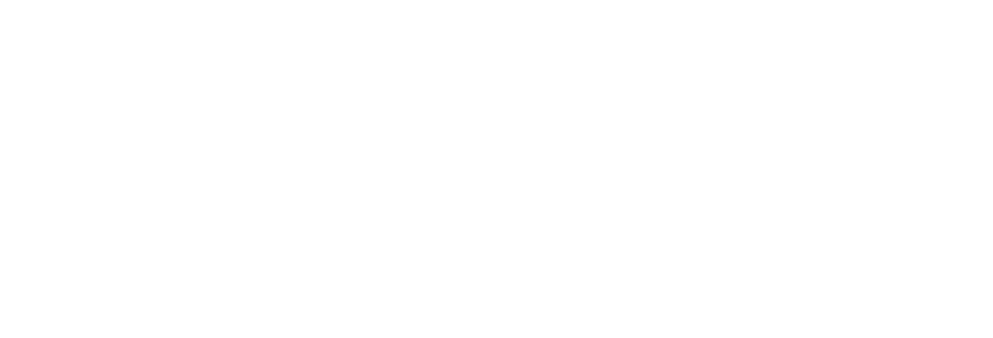
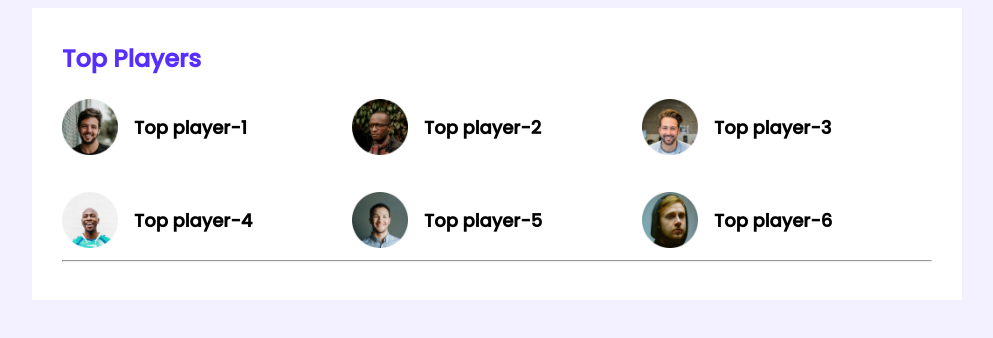
Before and after one commit to Sakhawat0pu/leaderboard-css2, a plain HTML site: page index.html in a window 1280 px wide. Shown: the whole page, without its empty margins (143-1136 px from the left). Drawn offline with Linux system fonts and the light colour scheme.

Commit message:
half of first section

```diff
--- a/index.html
+++ b/index.html
@@ -11,7 +11,51 @@
 </head>
 
 <body>
+    <!-- head-start -->
 
+    <head>
+
+    </head>
+    <!-- head-end -->
+    <main>
+        <section class="container">
+            <!-- top players and top blogs -->
+            <div class="top-players">
+                <h2 class="section-title">Top Players</h2>
+                <div class="players">
+                    <div class="player">
+                        <img src="images/players/player-1.png" alt="">
+                        <h3 class="player-name">Top player-1</h3>
+                    </div>
+                    <div class="player">
+                        <img src="images/players/player-2.png" alt="">
+                        <h3 class="player-name">Top player-2</h3>
+                    </div>
+                    <div class="player">
+                        <img src="images/players/player-3.png" alt="">
+                        <h3 class="player-name">Top player-3</h3>
+                    </div>
+                    <div class="player">
+                        <img src="images/players/player-4.png" alt="">
+                        <h3 class="player-name">Top player-4</h3>
+                    </div>
+                    <div class="player">
+                        <img src="images/players/player-5.png" alt="">
+                        <h3 class="player-name">Top player-5</h3>
+                    </div>
+                    <div class="player">
+                        <img src="images/players/player-6.png" alt="">
+                        <h3 class="player-name">Top player-6</h3>
+                    </div>
+                </div>
+            </div>
+            <hr>
+        </section>
+
+    </main>
+    <footer>
+
+    </footer>
 </body>
 
 </html>
--- a/styles/style.css
+++ b/styles/style.css
@@ -0,0 +1,39 @@
+/* fonts_style */
+@import url('https://fonts.googleapis.com/css2?family=Poppins:wght@500&display=swap');
+/* common-style */
+body{
+    font-family: 'Poppins', sans-serif;
+    background-color: #F3F1FF;
+}
+main{
+    display: flex;
+    justify-content: center;
+}
+.container{
+    background-color: #FFFFFF;
+    width: 870px;
+    padding: 30px;
+}
+/* top-players style */
+.section-title{
+    color:#562EFF;
+    font-size: 24px;
+    margin-top: 3px;
+}
+.players{
+    display: grid;
+    grid-template-columns: repeat(3, 1fr);
+    grid-row-gap: 30px;
+}
+.player{
+    display: flex;
+    align-items: center;
+}
+.player img{
+    width: 56px;
+    height: 56px;
+}
+.player-name{
+    margin-left: 16px;
+    font-size: 18px;
+}
```
